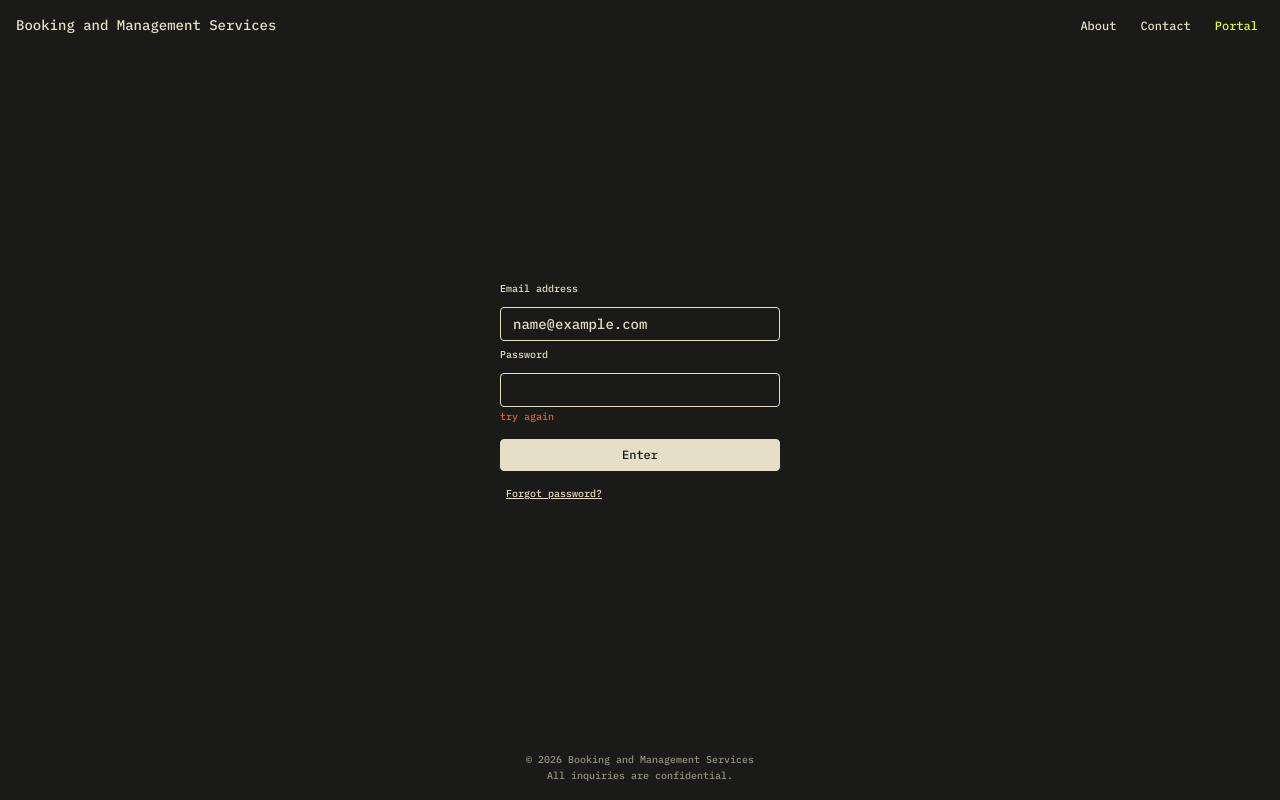
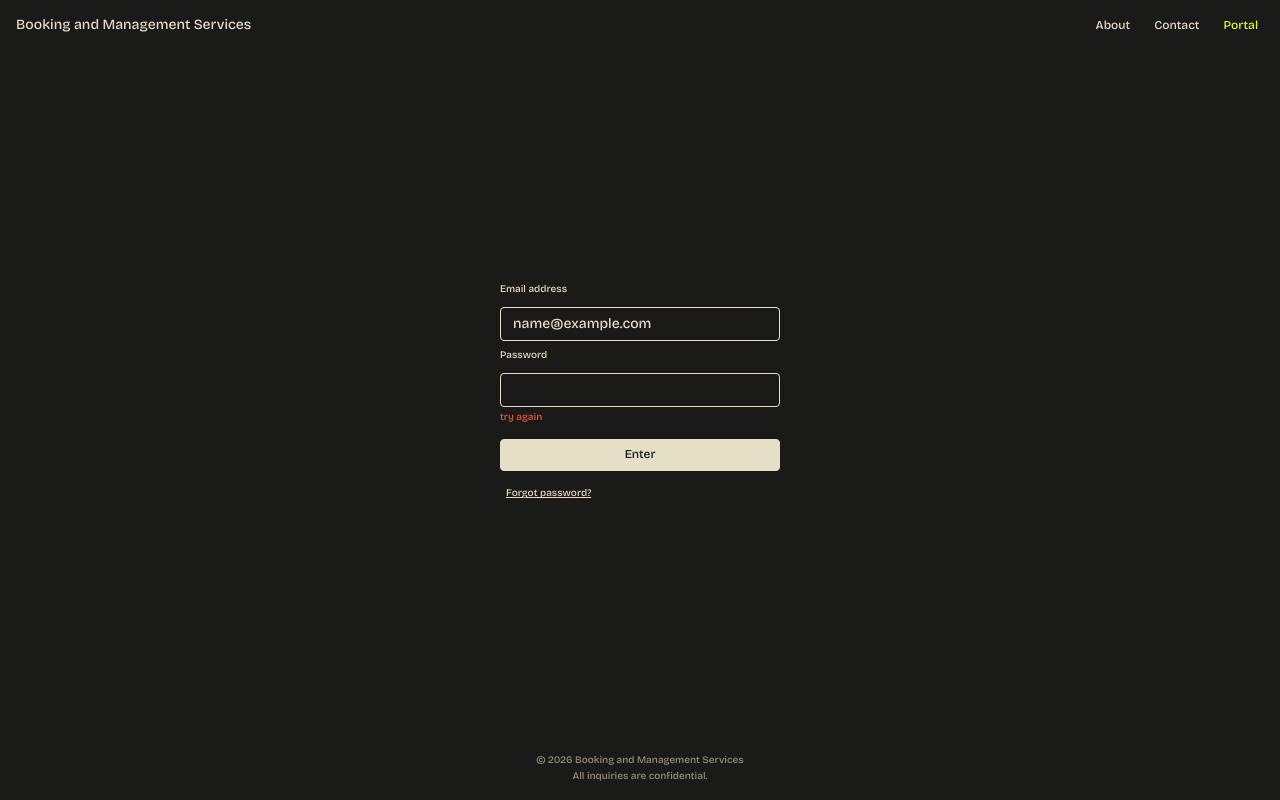
Before and after one commit to laceyguthrie/bams, a plain HTML site: page portal/index.html in a window 1280 px wide. Both pictures are taken after typing "name@example.com", "Sample123" into the empty fields and a click on the button "Enter". Drawn offline with nearby package versions, Linux system fonts and the light colour scheme.

Commit message:
new font

```diff
--- a/css/global.css
+++ b/css/global.css
@@ -32,7 +32,7 @@ html {
 body {
     margin: 0;
     padding-top: 3rem;
-    font-family: 'IBM Plex Mono', monospace;
+    font-family: 'Bricolage Grotesque', system-ui, sans-serif;
     background-color: #1a1a18;
     color: #e5dfc8;
 }
@@ -236,7 +236,7 @@ template {
 }
 
 .bams-header__title {
-    font-family: 'IBM Plex Mono', monospace;
+    font-family: 'Bricolage Grotesque', system-ui, sans-serif;
     font-size: 10px;
     line-height: 1.2;
     font-weight: 500;
@@ -252,7 +252,7 @@ template {
 .bams-header__link {
     display: block;
     padding: 0.25em 0.5em;
-    font-family: 'IBM Plex Mono', monospace;
+    font-family: 'Bricolage Grotesque', system-ui, sans-serif;
     font-size: 12px;
     line-height: 1.1;
     font-weight: 500;
--- a/css/home.css
+++ b/css/home.css
@@ -17,7 +17,6 @@
 }
 
 .bams-hero h2 {
-    font-family: 'Fraunces', Georgia, 'Times New Roman', Times, serif;
     color: #e85d30;
     font-size: clamp(2rem, 13vw, 7rem);
     font-style: italic;
--- a/css/portal.css
+++ b/css/portal.css
@@ -24,7 +24,7 @@
 }
 
 .bams-portal__form input {
-    font-family: 'IBM Plex Mono', monospace;
+    font-family: 'Bricolage Grotesque', system-ui, sans-serif;
     font-size: 14px;
     font-weight: 500;
     padding: 0.5rem 0.75rem;
@@ -40,7 +40,7 @@
 }
 
 .bams-portal__form button {
-    font-family: 'IBM Plex Mono', monospace;
+    font-family: 'Bricolage Grotesque', system-ui, sans-serif;
     font-size: 12px;
     font-weight: 500;
     padding: 0.5rem 1rem;
@@ -54,7 +54,7 @@
 }
 
 .bams-portal__error {
-    font-family: 'IBM Plex Mono', monospace;
+    font-family: 'Bricolage Grotesque', system-ui, sans-serif;
     font-size: 10px;
     font-weight: 500;
     color: #e85d30;
@@ -66,7 +66,7 @@
 }
 
 .bams-portal__link {
-    font-family: 'IBM Plex Mono', monospace;
+    font-family: 'Bricolage Grotesque', system-ui, sans-serif;
     font-size: 10px;
     font-weight: 500;
     background: none;
--- a/portal/index.html
+++ b/portal/index.html
@@ -18,7 +18,7 @@
     <link rel="canonical" href="https://bookingandmanagementservices.com/portal">
     <link rel="preconnect" href="https://fonts.googleapis.com">
     <link rel="preconnect" href="https://fonts.gstatic.com" crossorigin>
-    <link href="https://fonts.googleapis.com/css2?family=Fraunces:ital,opsz,wght@0,9..144,400;1,9..144,400&family=IBM+Plex+Mono:wght@400;500;600&display=swap" rel="stylesheet">
+    <link href="https://fonts.googleapis.com/css2?family=Bricolage+Grotesque:opsz,wght@12..96,400..600&display=swap" rel="stylesheet">
     <title>Portal Login - Booking and Management Services</title>
     <link rel="stylesheet" href="../css/global.css">
     <link rel="stylesheet" href="../css/portal.css">
```
Also changed, not shown: contact/index.html (+1 -1 lines), index.html (+1 -1 lines), services/index.html (+1 -1 lines), .playwright-mcp/bricolage-contact.png (added), .playwright-mcp/bricolage-home-mobile.png (added), .playwright-mcp/bricolage-home.png (added), .playwright-mcp/bricolage-portal.png (added), .playwright-mcp/bricolage-services.png (added), .playwright-mcp/font-Bricolage-Grotesque.png (added), .playwright-mcp/font-Familjen-Grotesk.png (added), .playwright-mcp/font-Hanken-Grotesk.png (added), .playwright-mcp/font-Instrument-Sans.png (added), .playwright-mcp/font-Newsreader.png (added), .playwright-mcp/font-Schibsted-Grotesk.png (added), 1 other file.
